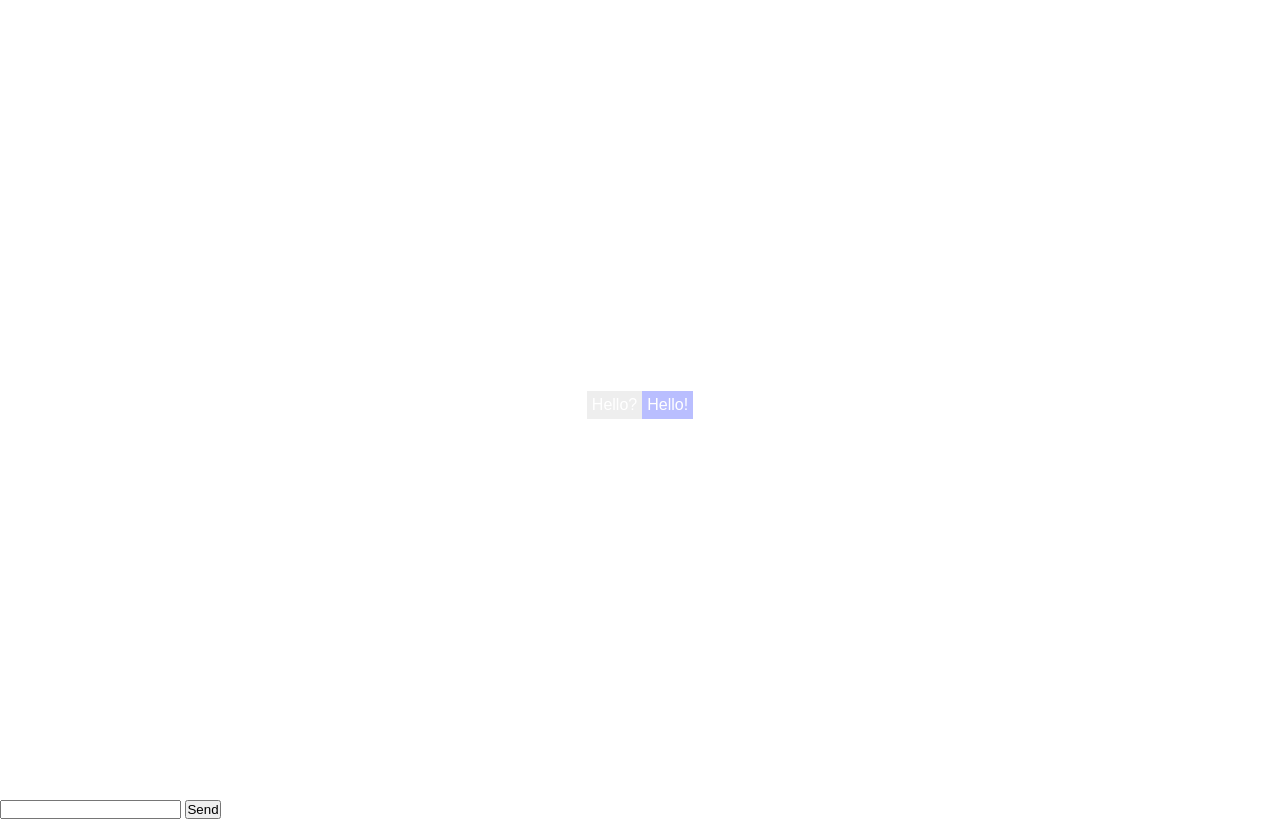
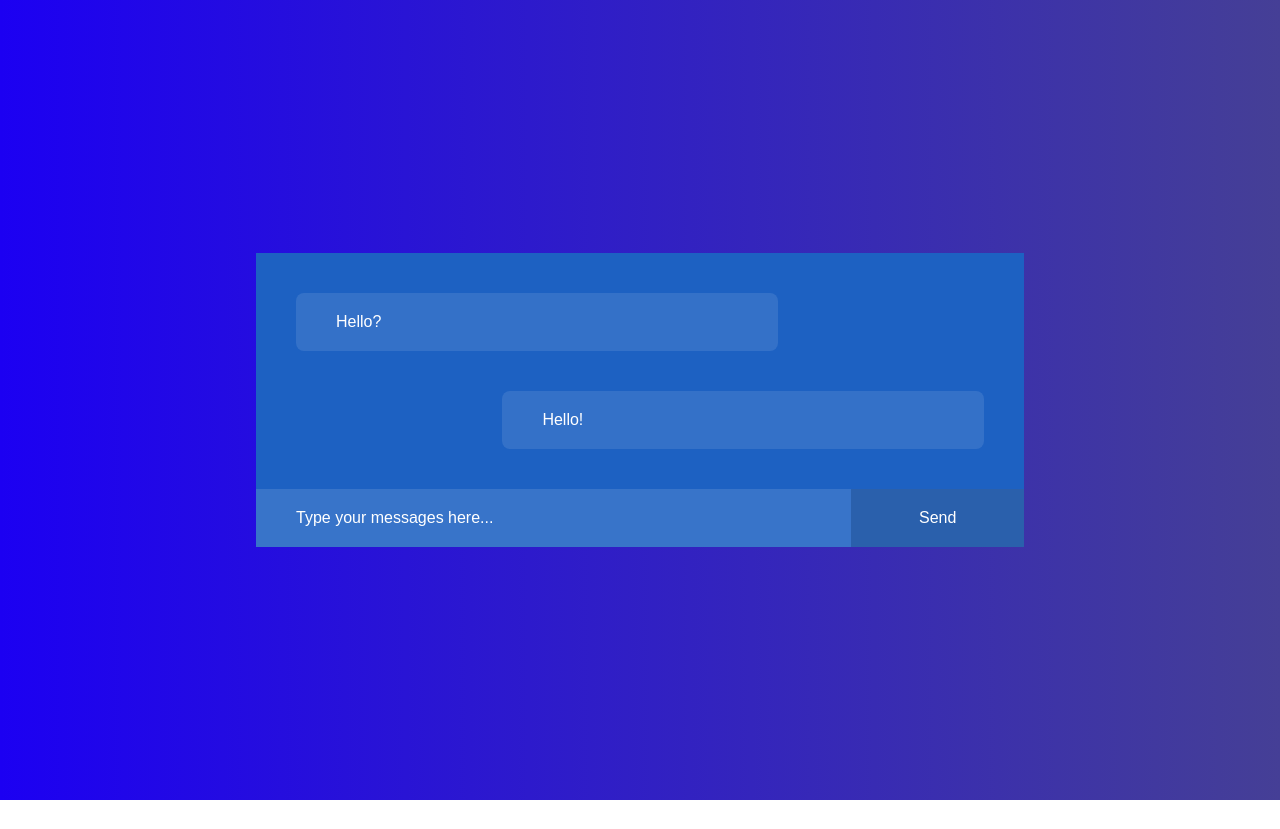
Before and after one commit to catgoms/AIChat, a plain HTML site: page index.html in a window 1280 px wide. After the commit the page ends 800 px from the top, so only its background shows below. Drawn offline with Linux system fonts and the light colour scheme.

Commit message:
style changed

```diff
--- a/index.html
+++ b/index.html
@@ -6,46 +6,60 @@
     <meta name="viewport" content="width=device-width,
     initial-scale=1.0">
     <title>AI chat</title>
-    <link rel="stylesheet" href="style.css">
+    <link rel="stylesheet" href="style.css" />
 </head>
+
 <body>
-    <style>
-        .line { margin-top: 10px; display: flex;}
-        .chat-box { background: #eee; padding: 5px; max-width: 250px;}
-        .mine { margin-left: auto; background: rgb(185, 190, 255);}
-        .input { width: auto; margin-bottom: 10px;}
-    </style>
-    <style>
 
-    </style>
-    <div class="chat-content">
-        <div class="line">
-            <span class="chat-box">Hello?</span>
+    <div class="container">
+        <div class="chatbox">
+            <div class="col">
+
+                <div class="msg-row">
+                    <span class="msg-text">Hello?</span>
                 </div>
-        <div class="line">
-            <span class="chat-box mine">Hello!</span>
+                <div class="msg-row msg-row2">
+                    <span class="msg-text">Hello!</span>
+                </div>
+                <!-- <div class="msg-row">
+                    <div class="msg-text">
+                        <h2>Steve</h2>
+                        <p>Hello?</p>
                     </div>
                 </div>
-    <input class="input" id="input">
-    <button class="button" id="send">Send</button>
+                <div class="msg-row msg-row2">
+                    <div class="msg-text">
+                        <h2>Amy</h2>
+                        <p>Hello!</p>
+                    </div>
+                </div> -->
+
+            </div>
+            <div class="inputbox">
+                <input id="input" type="text" placeholder="Type your messages here...">
+                <button id="send">Send</button>
+            </div>
+        </div>
+    </div>
 
     <script type="module">
         import { Configuration, OpenAIApi } from 'https://cdn.skypack.dev/openai';
 
         document.querySelector('#send').addEventListener('click', function(){
       var template = `<div class="line">
-            <span class="chat-box mine">${document.querySelector('#input').value}</span>
+        <span class="chat-box mine">${ document.querySelector('#input').value }</span>
       </div>`
-        document.querySelector('.chat-content').insertAdjacentHTML('beforeend',
-        template);
+      document.querySelector('.chat-content').insertAdjacentHTML('beforeend', template);
+
+
 
       const configuration = new Configuration({
-            apiKey: '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',
+        apiKey: 'openai에서 발급받은 api key',
       });
       const openai = new OpenAIApi(configuration);
 
       openai.createCompletion({
-            model: "text-davinci-003",
+        model: "text-davinci-002",
         prompt: document.querySelector('#input').value,
         temperature: 0.7,
         max_tokens: 256,
@@ -55,13 +69,47 @@
       }).then((result)=>{
         console.log(result.data.choices[0].text)
         var template = `<div class="line">
-                <span class="chat-box">${result.data.choices[0].text}</span>
+          <span class="chat-box">${ result.data.choices[0].text }</span>
         </div>`
-            document.querySelector('.chat-content').insertAdjacentHTML('beforeend',
-            template);
+        document.querySelector('.chat-content').insertAdjacentHTML('beforeend', template);
       })
 
     })
+
+        // document.addEventListener('keypress', function(event){
+        //     if (event.key === "Enter"){
+        //         var template = `<div class="msg-row msg-row2">
+        //             <span class="msg-text">${ document.querySelector('#input').value }</span>
+        //         </div>`
+
+        //         document.querySelector('.col').insertAdjacentHTML('beforeend',
+        //         template);
+
+        //         const configuration = new Configuration({
+        //             apiKey: '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',
+        //         });
+        //         const openai = new OpenAIApi(configuration);
+
+        //         openai.createCompletion({
+        //             model: "text-davinci-003",
+        //             prompt: document.querySelector('#input').value,
+        //             temperature: 0.7,
+        //             max_tokens: 256,
+        //             top_p: 1,
+        //             frequency_penalty: 0,
+        //             presence_penalty: 0,
+        //         }).then((result)=>{
+        //             console.log(result.data.choices[0].text)
+        //             var template = `<div class="msg-row">
+        //                     <span class="msg-text">${ result.data.choices[0].text }</span>
+        //                 </div>`
+        //             document.querySelector('.col').insertAdjacentHTML('beforeend',
+        //             template);
+        //         })
+        //     }
+
+
+        // })
     </script>
 
 </body>
--- a/style.css
+++ b/style.css
@@ -5,12 +5,80 @@
     font-family: 'poppings', sans-serif;
 }
 
-.chat-content{
+.container{
     width: 100%;
     height: 100vh;
-    background-image: linear-gradient(to right #1c00f2, #453f96);
-    display:  flex;
+    background-image: linear-gradient(to right, #1c00f2, #453f96);
+    display: flex;
     align-items: center;
     justify-content: center;
     color: #fff;
 }
+
+.chatbox{
+    background: #1d61c2;
+    width: 60%;
+    min-width: 250px;
+    display: flex;
+    flex-direction: column;
+}
+
+.col{
+    flex: 1;
+}
+
+.msg-row{
+    display: flex;
+    align-items: center;
+    margin: 40px;
+}
+
+.msg-text{
+    background: rgba(255,255,255,0.1);
+    padding: 20px 40px;
+    border-radius: 8px;
+    flex-basis: 70%;
+    font-weight: 300;
+}
+
+.msg-text h2{
+    font-weight: 400;
+    font-size: 22px;
+    margin-bottom: 10px;
+}
+
+.msg-row2{
+    justify-content: flex-end;
+}
+
+.inputbox{
+    border: 0;
+    outline: none;
+    background: #3874c9;
+    color: #fff;
+    width: 100%;
+    display: flex;
+}
+
+.inputbox input{
+    border: 0;
+    outline: none;
+    padding: 20px 40px;
+    background: #3874c9;
+    color: #fff;
+    width: 100%;
+    font-size: 16px;
+    font-weight: 300;
+}
+::placeholder{
+    color: #fff;
+}
+
+.inputbox button{
+    border: 0;
+    background: #2a60ac;
+    color: #fff;
+    width: 30%;
+    font-size: 16px;
+    font-weight: 300;
+}
```
Lines whose indentation alone changed are shown as unchanged.
